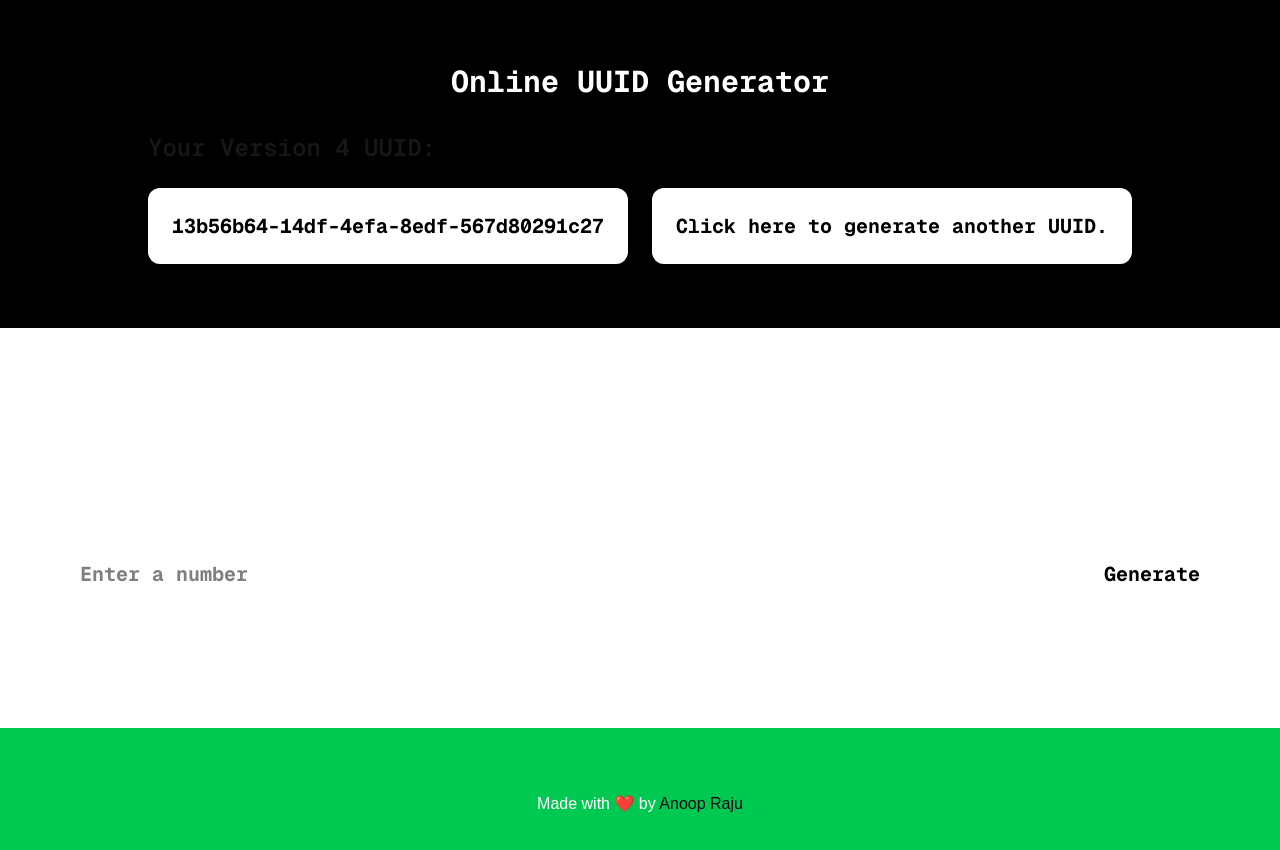
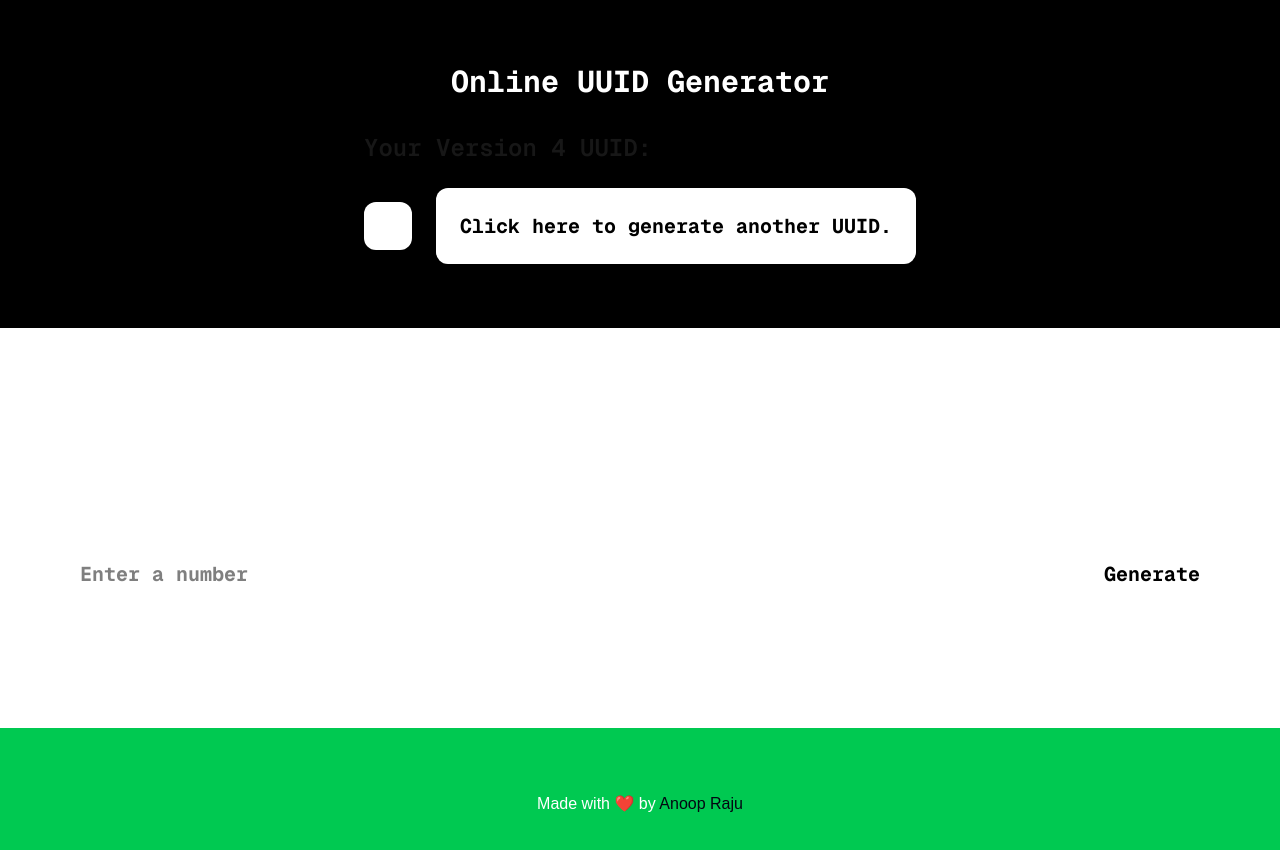
Before and after one commit to anoopraju31/next-uuid-generator, a Next.js app: page / in a window 1280 px wide. Shown: the top 850 px of the page. Built offline with nearby package versions, Linux system fonts and the light colour scheme.

Commit message:
CHORE: toast added

```diff
--- a/components/home/GenerateSingleUUID/index.tsx
+++ b/components/home/GenerateSingleUUID/index.tsx
@@ -1,30 +1,32 @@
 'use client'
 
-import { useEffect, useState, type FC } from 'react'
+import { useState, type FC } from 'react'
 import { v4 as uuidv4 } from 'uuid'
+import { toast } from 'sonner'
 
 const GenerateSingleUUID: FC = () => {
-	const [singleUuid, setSingleUuid] = useState('')
-	const [copied, setCopied] = useState(false)
-	const [generateNewUuid, setGenerateNewUuid] = useState(true)
+	const [singleUuid, setSingleUuid] = useState<string>('')
+	const [copied, setCopied] = useState<boolean>(false)
 
-	useEffect(() => {
-		if (!generateNewUuid) return
+	const generateNewUuidClick = () => {
+		try {
+			const newUuid = uuidv4()
 
-		const newUuid = uuidv4()
+			setSingleUuid(newUuid)
+		} catch (error) {
+			console.error('Error generating UUID', error)
+			toast.error('Error generating UUID')
+		}
+	}
 
-		setSingleUuid(newUuid)
-		setGenerateNewUuid(false)
-	}, [generateNewUuid])
-
-	const generateNewUuidClick = () => setGenerateNewUuid(true)
 	const handleCopy = async () => {
 		try {
 			await navigator.clipboard.writeText(singleUuid)
 			setCopied(true)
-			setTimeout(() => setCopied(false), 2000) // Reset after 2 seconds
+			setTimeout(() => setCopied(false), 500) // Reset after 0.5 seconds
 		} catch (err) {
 			console.error('Failed to copy!', err)
+			toast.error('Failed to copy!')
 		}
 	}
 
@@ -43,8 +45,7 @@ const GenerateSingleUUID: FC = () => {
 						disabled={copied}
 						className='w-full md:w-fit py-3 md:py-6 px-4 md:px-6 rounded-xl bg-white text-lg md:text-xl font-bold text-black cursor-pointer disabled:opacity-60 disabled:cursor-not-allowed'
 					>
-						{' '}
-						{singleUuid}{' '}
+						{singleUuid}
 					</button>
 
 					<button
```
